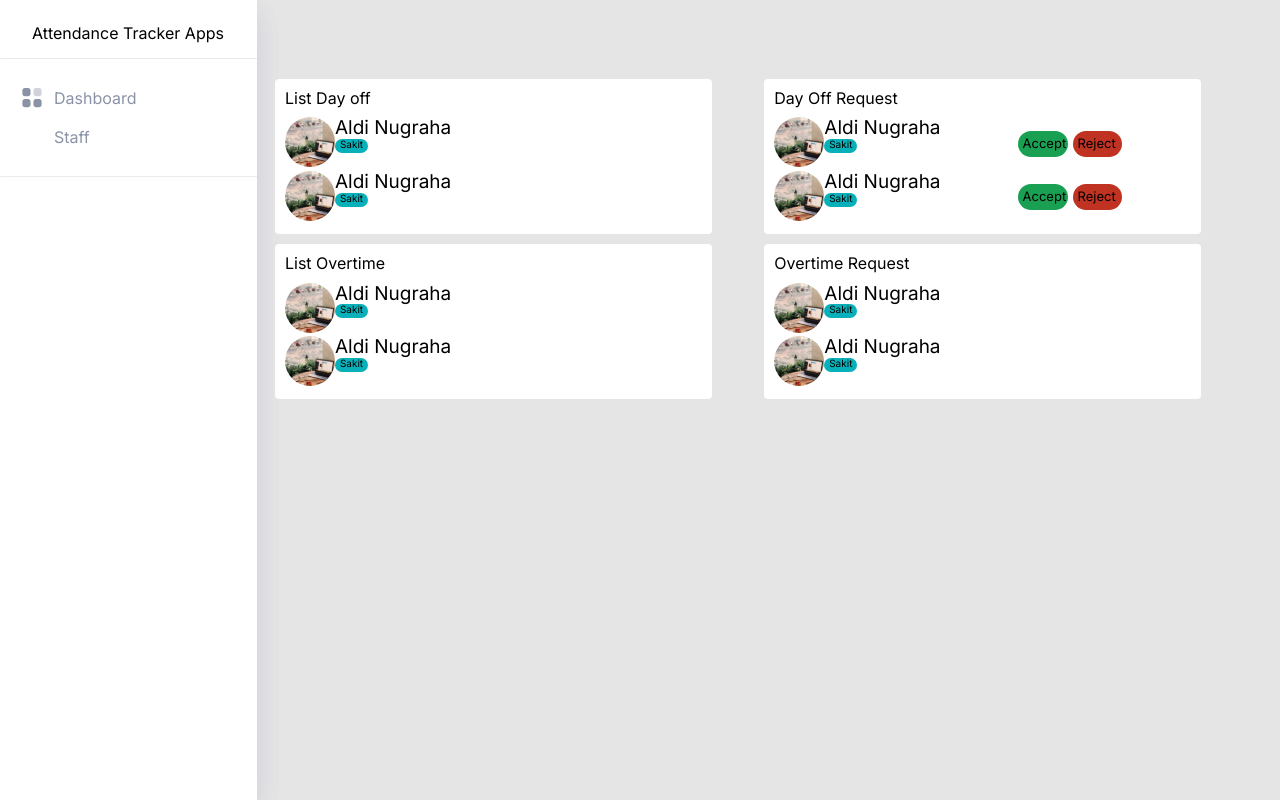
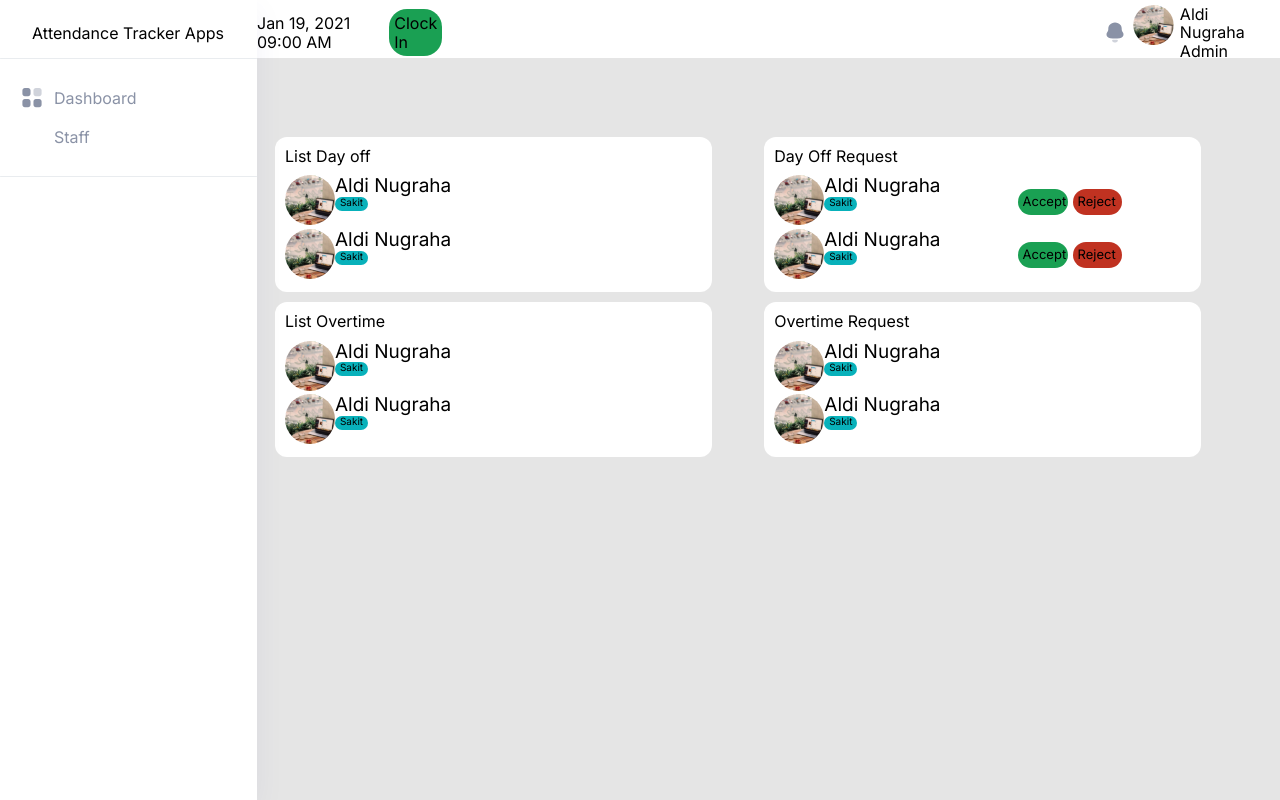
Before and after one commit to glints-IPE-4/frontend_staff_attendance, a React (Create React App) app: page /DashboardPage in a window 1280 px wide. Built offline with nearby package versions, Linux system fonts and the light colour scheme.

Commit message:
menambahkan sidebar header

```diff
--- a/src/App.jsx
+++ b/src/App.jsx
@@ -1,6 +1,5 @@
 import { BrowserRouter as Router, Route, Switch } from 'react-router-dom';
 import Layout from './components/Layout';
-import Sidebar from './components/Sidebar';
 import DashboardPage from './pages/DashboardPage';
 import StaffPage from './pages/StaffPage';
 import LoginPage from './pages/LoginPage';
@@ -9,7 +8,6 @@ import './styles/index.scss';
 function App() {
   return (
     <Router>
-        <Sidebar />
       <Switch>
         <Route path='/login' component={LoginPage} />
         <Route path='/DashboardPage' exact component={Layout(DashboardPage)} />
--- a/src/components/Sidebar.jsx
+++ b/src/components/Sidebar.jsx
@@ -2,6 +2,8 @@ import React from "react";
 import MenuItem from "./MenuItem";
 import Category from "../assets/svg/Category.svg"
 import User from "../assets/svg/User.svg"
+import Frame from '../assets/svg/Frame.svg'
+import Notification from '../assets/svg/Notification.svg'
 
 
 
@@ -13,6 +15,18 @@ const menuItems = [
 
 const Sidebar =()=> (
     <div className="sidebar-header">
+        <div className="date-button">
+          <div className="date">Jan 19, 2021 09:00 AM</div>
+          <div className="button-Clock-in">Clock In</div>
+          <img src={Notification} alt="Notification" />
+        </div>
+        <div className="header-role">
+        <img src={Frame} alt="Frame" />
+        <div>
+          <div className="header-staff">Aldi Nugraha</div>
+          <div className="role-staff">Admin</div>
+        </div>
+        </div>
         <div className="sidebar">
             <div className="header">
                 <div className="header-item">
--- a/src/styles/Dashboardpage.scss
+++ b/src/styles/Dashboardpage.scss
@@ -7,7 +7,7 @@
     .card{
         background-color: #ffffff;
         width: 45%;
-        border-radius: 4px;
+        border-radius: 12px;
         padding: 10px;
         margin-bottom: 10px;
         .card-title{
@@ -46,6 +46,7 @@
                     background-color: #1AA053;
                     margin-right: 5px;
                     border-radius: 15px;
+                    cursor: pointer;
 
                 }
                 .button-reject{
@@ -55,6 +56,7 @@
                     font-size: 13px;
                     background-color: #C03221;
                     border-radius: 15px;
+                    cursor: pointer;
                 }
             }
         }
--- a/src/styles/_sidebar.scss
+++ b/src/styles/_sidebar.scss
@@ -1,5 +1,36 @@
+.sidebar-header{
+    display: flex;
+    height: 51px;
+    padding-top: 7px;
+    margin-left: 257px;
+    padding-right: 10px;
+    background-color: #ffffff;
+    justify-content: space-between;
+    align-items: center;
+    .date-button{
+        display: flex;
+        .date{
+            padding-top: 5px;
+        }
+        .button-Clock-in{
+            margin-left: 16px;
+            background-color: #1AA053;
+            border-radius: 18px;
+            padding: 5px;
+            cursor: pointer;
+        }
+        img{
+            padding-left: 661px;
+    }
+    }
+    .header-role{
+        display: flex;
+        img{
+            width: 57px;
+            height: 40px;
+        }
 
-
+    }
     .sidebar{
         display: flex;
         flex-direction: column;
@@ -73,3 +104,5 @@
             background-color: #E9ECEF;
         }
     }
+
+}
```
Also changed, not shown: src/pages/DashboardPage.jsx (indentation only). Lines whose indentation alone changed are shown as unchanged.
